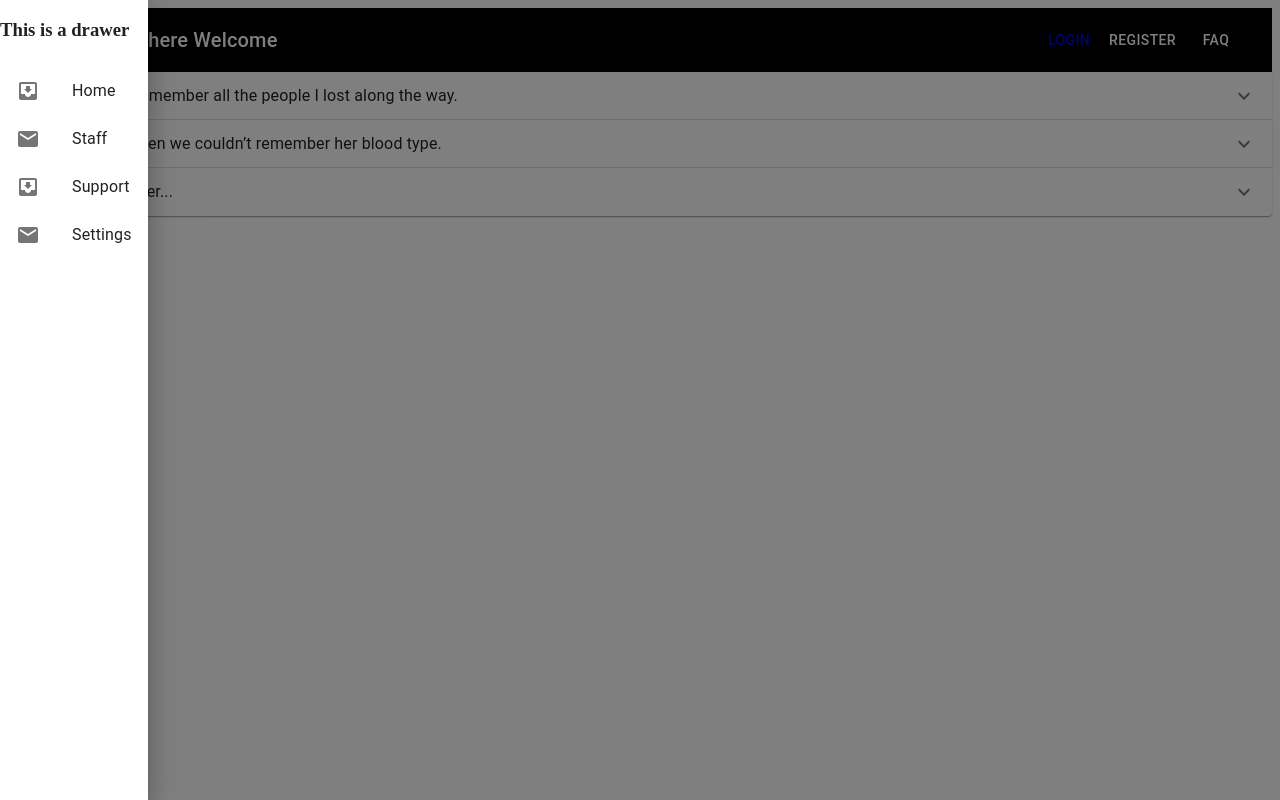
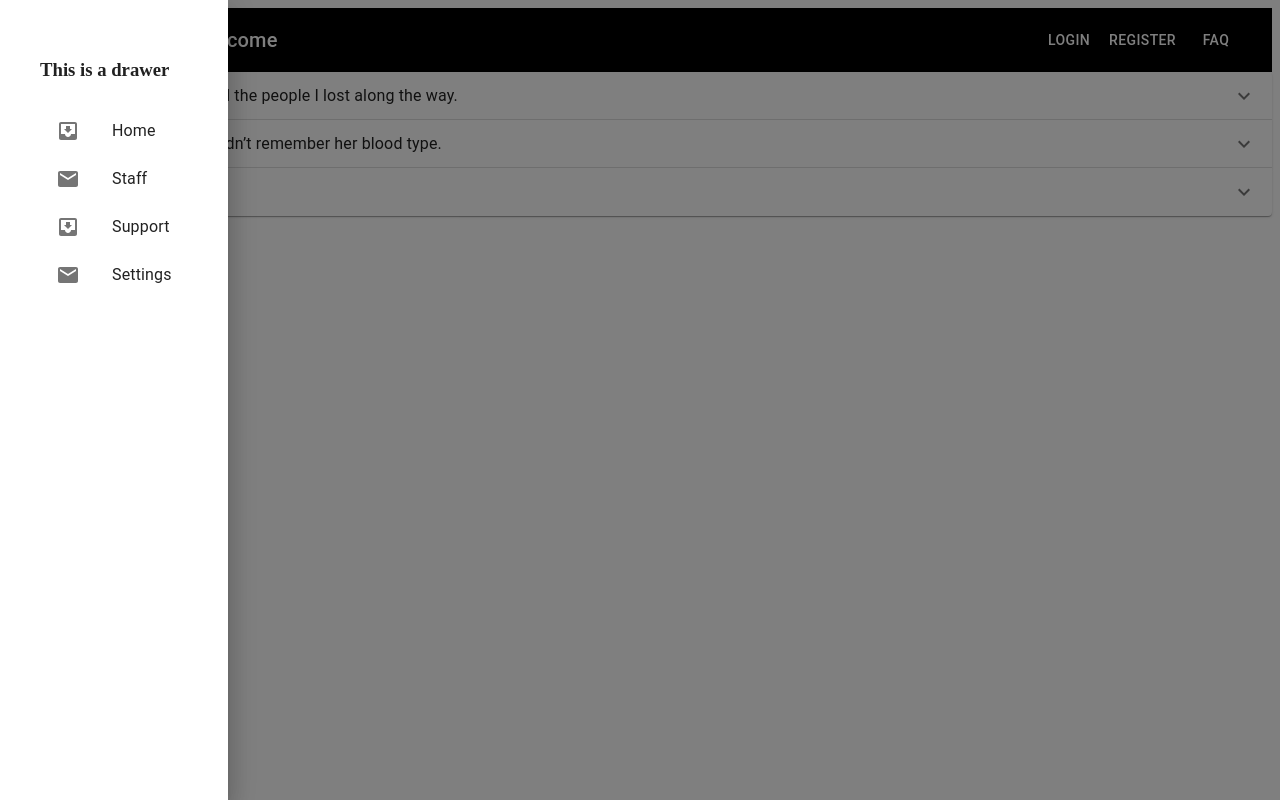
Before and after one commit to cseitz/capstone, a Next.js app in the folder src/app/: page / in a window 1280 px wide. Both pictures are taken after a click on the button "menu". Built offline with nearby package versions, Linux system fonts and the light colour scheme.

Commit message:
navbar update button link

```diff
--- a/src/app/ui/components/navbar.tsx
+++ b/src/app/ui/components/navbar.tsx
@@ -47,10 +47,9 @@ export function NavBar() {
                     </Typography>
 
                     <Link href={"/login"}>
-                    <a><Button color='inherit'>
+                    <Button color='inherit'>
                         Login
                     </Button>
-                    </a>
                     </Link>
 
                     <Button color='inherit'>
@@ -68,8 +67,12 @@ export function NavBar() {
                 open={open}
                 onClose={() => setOpen(false)}
             >
+               <Box
+                sx={{p: 5}}>
+
                 <h3> This is a drawer</h3>
                 {list()}
+                </Box>
 
             </Drawer>
 
```
